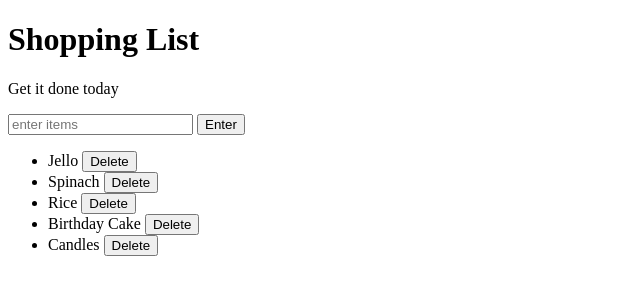
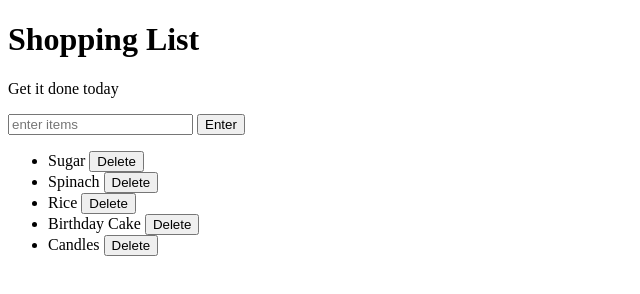
Before and after one commit to shagunj15/DOM, a plain HTML site: page index.html in a window 1280 px wide. Shown: the full height of the page, 0-640 px from the left. Drawn offline with Linux system fonts and the light colour scheme.

```diff
--- a/index.html
+++ b/index.html
@@ -10,7 +10,7 @@
 	<input id="userinput" type="text" placeholder="enter items">
 	<button id="enter">Enter</button>
 	<ul>
-		<li>Jello <button class="del">Delete</button></li>
+		<li>Sugar <button class="del">Delete</button></li>
 		<li>Spinach <button class="del">Delete</button></li>
 		<li>Rice <button class="del">Delete</button></li>
 		<li>Birthday Cake <button class="del">Delete</button></li>
```
